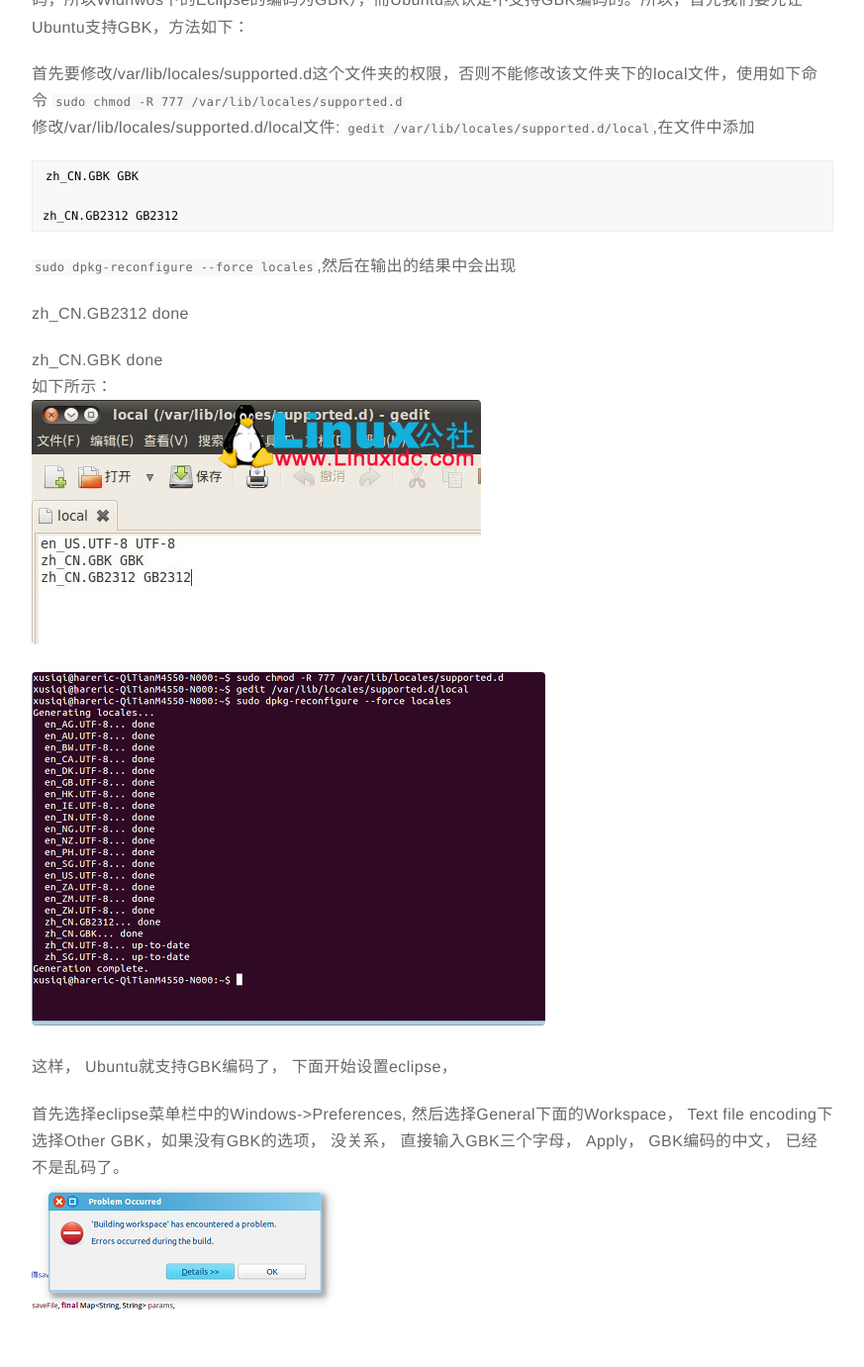
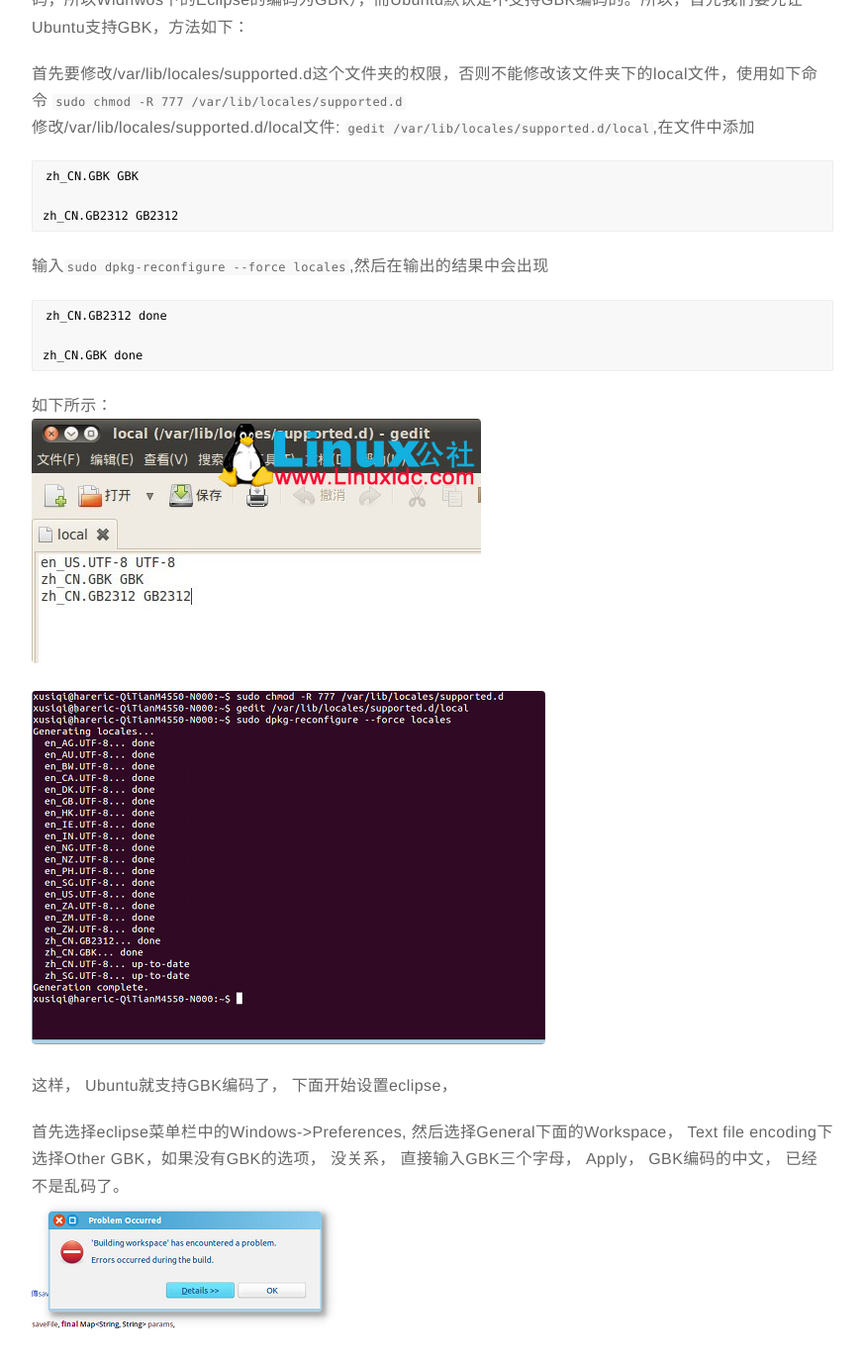
Before and after one commit to siqi-xu/siqi-xu.github.io, a Jekyll site: the page built from _posts/2016-10-07-Ubuntu-Eclipse-chinese-incorrect-code.md, in a window 1280 px wide and 1400 px high, scrolled down 369 px. Shown: the top 1381 px of the window at 99% size, without its empty margins (203-1076 px from the left). Built offline with Jekyll 4.4.1, drawn with Linux system fonts in a browser that asks for light colours; some of the changed text lies outside the part shown.

Commit message:
Update 2016-10-07-Ubuntu-Eclipse-chinese-incorrect-code.md

````diff
--- a/_posts/2016-10-07-Ubuntu-Eclipse-chinese-incorrect-code.md
+++ b/_posts/2016-10-07-Ubuntu-Eclipse-chinese-incorrect-code.md
@@ -15,17 +15,21 @@ blog: true
 
 首先要修改/var/lib/locales/supported.d这个文件夹的权限，否则不能修改该文件夹下的local文件，使用如下命令 `sudo chmod -R 777 /var/lib/locales/supported.d`
 修改/var/lib/locales/supported.d/local文件: `gedit /var/lib/locales/supported.d/local`,在文件中添加
+
 ```
 zh_CN.GBK GBK
 
 zh_CN.GB2312 GB2312
 ```
 
-`sudo dpkg-reconfigure --force locales`,然后在输出的结果中会出现
+输入`sudo dpkg-reconfigure --force locales`,然后在输出的结果中会出现
 
+```
 zh_CN.GB2312 done
 
 zh_CN.GBK done
+```
+
 如下所示：
 ![](img/2016-10-07-local.jpg)
 
````
Also changed, not shown: other parts of _posts/2016-10-07-Ubuntu-Eclipse-chinese-incorrect-code.md (+3 -0 lines).
